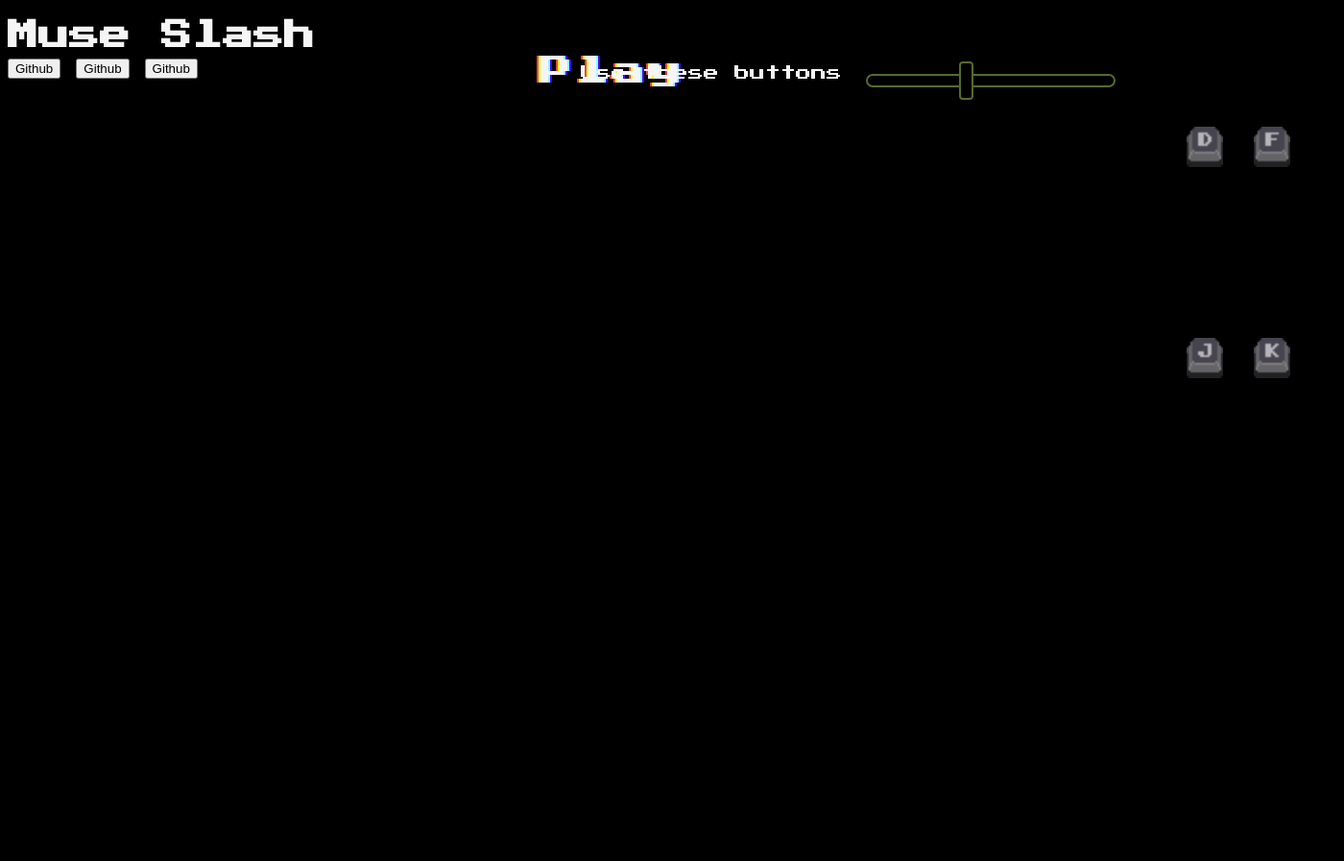
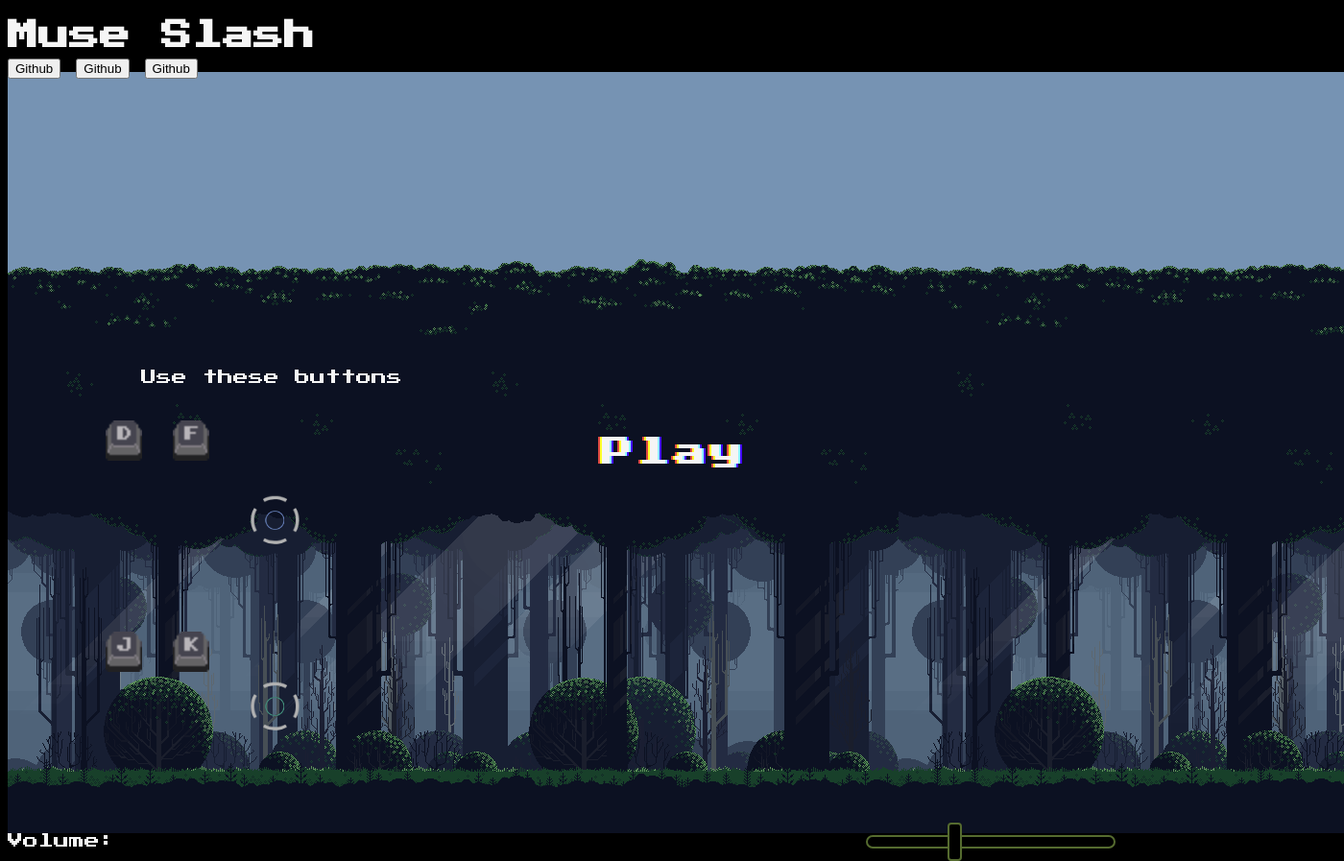
Before and after one commit to pdlai/muse-slash, a website built with webpack: page index.html in a window 1280 px wide. Shown: the whole page at 96% size, 1400 px wide, since content can reach past the window. Before the commit the page ends 800 px from the top, so only its background shows below. Built offline with nearby package versions, Linux system fonts and the light colour scheme.

Commit message:
fixed image not draw on first load

```diff
--- a/index.html
+++ b/index.html
@@ -11,7 +11,7 @@
 <body>
     <h1>Muse Slash</h1>
 
-    <canvas class="game-canvas stopped" id="game-canvas" width="900px" height="500px"></canvas>
+    <canvas class="game-canvas stopped" id="game-canvas" width="1392px" height="793px"></canvas>
 
     <nav class="professional-links" id="professional-links">
         <a href="https://github.com/pdlai"><input type="submit" value="Github"></a>
@@ -41,12 +41,10 @@
         <div id="main-menu-button">Main Menu</div>
     </div>
 
-    <!-- <div id="user-player" class="user-player hidden">
-        <div id="health-bar">200</div>
-        <div id="current-score">50</div>
-    </div> -->
-
-    <input type="range" min="1" max="100" value="40" id="volume-slider" class="volume-slider">
+    <label>
+        Volume:
+        <input type="range" min="1" max="100" value="35" id="volume-slider" class="volume-slider">
+    </label>
 
 </body>
 </html>
--- a/src/scripts/background.js
+++ b/src/scripts/background.js
@@ -5,6 +5,8 @@
 const BACKGROUND_SPEED_FOUR = 2
 const BACKGROUND_SCALE_RATIO = 1;
 const CROSSHAIR_OFFSET = 10;
+const BACKGROUND_WIDTH = 928;
+const BACKGROUND_HEIGHT = 793;
 
 // delete later
 const PERFECT_TEST = 0.024;
@@ -19,15 +21,13 @@
         this.canvas = canvas;
         this.layers = [];
         this.targets = [];
+
         this.loadLayers();
 
-        // use first later for now, change later
-        this.canvas.height = this.layers[0].height * BACKGROUND_SCALE_RATIO;
-        this.canvas.width = this.layers[0].width * BACKGROUND_SCALE_RATIO * 1.5;
-        this.width = this.layers[0].width * BACKGROUND_SCALE_RATIO;
-        this.height = this.layers[0].height * BACKGROUND_SCALE_RATIO;
+        this.width = BACKGROUND_WIDTH * BACKGROUND_SCALE_RATIO;
+        this.height = BACKGROUND_HEIGHT * BACKGROUND_SCALE_RATIO;
+        this.setupBoundaries();
 
-        this.setupBoundaries();
     }
 
     setupBoundaries(){
@@ -90,8 +90,8 @@
 
         // there has to be a better way to wait for all images to load before drawing
         let layer5 = new Image();
+        this.layers.push(layer5);
         layer5.onload = () => {
-            this.layers.push(layer5);
             this.draw(this.ctx);
         }
         layer5.src = "./assets/background/Layer_0005_5.png";
--- a/src/scripts/game.js
+++ b/src/scripts/game.js
@@ -22,9 +22,9 @@
         this.player = new Player(this.canvas);
 
         this.hitSound = new Audio("./assets/sounds/slap1.wav");
-        this.hitSound.volume = 0.4;
+        this.hitSound.volume = 0.35;
         this.music = new Audio("./assets/sounds/brain_power_song.mp3");
-        this.music.volume = 0.4;
+        this.music.volume = 0.35;
         this.setVolumeEvent();
     }
 
--- a/src/scripts/game_view.js
+++ b/src/scripts/game_view.js
@@ -13,8 +13,9 @@
     }
 
     // 928x793
+    // 1392x793 1.5x width
     setup(){
-        this.setWindowResize();
+        // this.setWindowResize();
         this.background = new Background(this.ctx, this.canvas);
         this.setClickEvent();
         Display.arrangeDisplay();
```
Also changed, not shown: dist/main.js.
